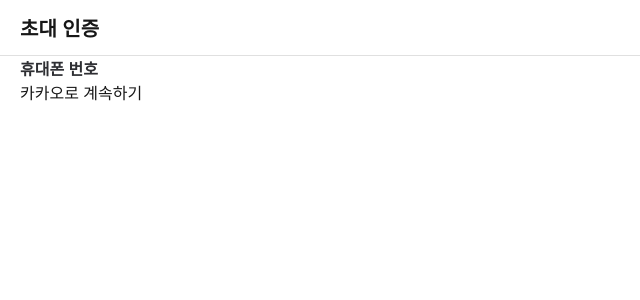
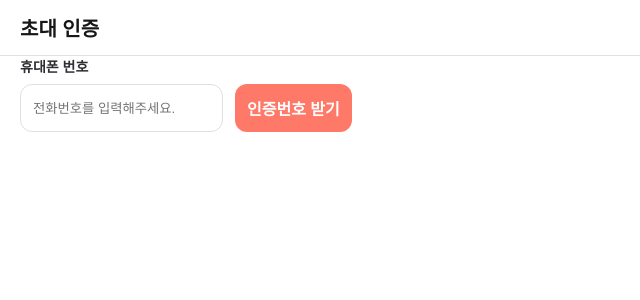
Before and after one commit to Intro-my-friend/imf-frontend, a Next.js app: page /invitation in a window 1280 px wide. Shown: the top 300 px of the page, without its empty margins (0-640 px from the left). Built offline with nearby package versions, Linux system fonts and the light colour scheme.

Commit message:
feat: 휴대폰번호 입력창

```diff
--- a/app/invitation/page.module.scss
+++ b/app/invitation/page.module.scss
@@ -4,8 +4,34 @@
     padding: 0 20px;
 
     .sub-title{
+      margin-bottom: 8px;
+      font-size: 14px;
       font-weight: 600;
       color:#2e2f33;
     }
+
+    .input-wrapper{
+      display: flex;
+      gap:12px;
+      .input{
+        border:1px solid #e0e0e0;
+        border-radius: 12px;
+        padding:12px;
+
+        &:focus {
+          border: 1px solid #ff7968;
+        }
+      }
+
+      .send{
+        border:none;
+        background: #ff7968;
+        border-radius: 12px;
+        padding:12px;
+        color:white;
+        font-weight:700;
+        font-size:16px;
+      }
+    }
   }
 }
--- a/app/invitation/page.tsx
+++ b/app/invitation/page.tsx
@@ -9,8 +9,9 @@ export default function Invitation(){
                 <div className={$['sub-title']}>
                     휴대폰 번호
                 </div>
-                <div className={$.continue}>
-                    카카오로 계속하기
+                <div className={$['input-wrapper']}>
+                    <input className={$.input} placeholder={"전화번호를 입력해주세요."} />
+                    <button className={$.send}>인증번호 받기</button>
                 </div>
             </div>
         </div>
```
